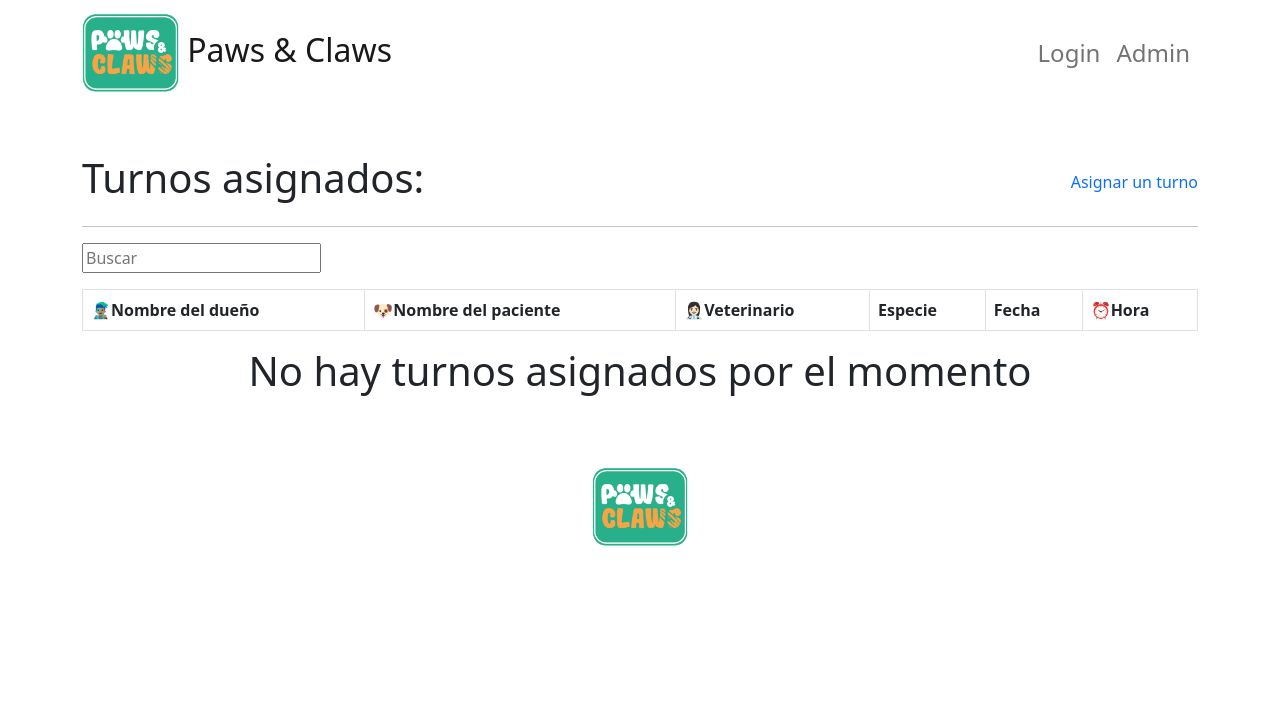
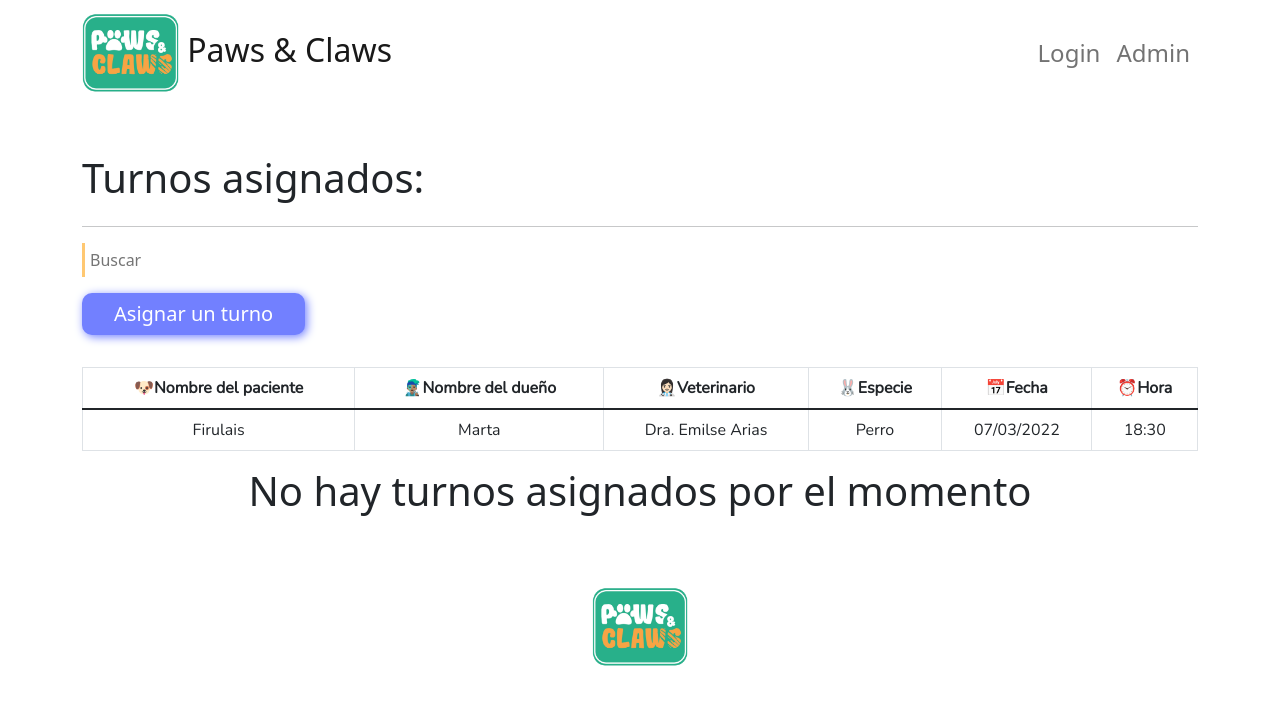
Before and after one commit to tomasCMPSN/ProyectoFinalGrupo2, a React (Create React App) app: page /turnostable in a window 1280 px wide. Shown: the top 704 px of the page. Built offline with nearby package versions, Linux system fonts and the light colour scheme.

Commit message:
cambio en la oagina de tablas

```diff
--- a/src/App.css
+++ b/src/App.css
@@ -106,3 +106,12 @@
        border-bottom: 2px solid #7280ff;
 
    }
+
+   /* Formatos para la table */
+
+   .table-style{
+       text-align: center;
+     padding: 35px;
+       border-radius: 10px;
+     font-family: "Nunito", sans-serif;
+   }
--- a/src/components/views/turnos/TurnosCreate.js
+++ b/src/components/views/turnos/TurnosCreate.js
@@ -22,7 +22,7 @@ const Turnos = () => {
 
         <Form className="mb-5 form_style">
           <Form.Group className="mb-3 " controlId="formBasicEmail">
-            <Form.Label>🐶Nombre de la mascota *</Form.Label>
+            <Form.Label>🐶Nombre del paciente*</Form.Label>
             <input className='form-stle-inner' type="text"  placeholder="Puki" />
           </Form.Group>
           <Form.Group className="mb-3" controlId="formBasicEmail">
@@ -40,7 +40,7 @@ const Turnos = () => {
           </Form.Group>
 
           <Form.Group className="mb-3" controlId="formBasicCheckbox">
-            <Form.Label>🐰Mascota*</Form.Label>
+            <Form.Label>🐰Especie*</Form.Label>
             <select className='form-stle-inner' >
               <option value="">Seleccione una especie</option>
               <option value="ave">Ave</option>
--- a/src/components/views/turnos/TurnosTable.js
+++ b/src/components/views/turnos/TurnosTable.js
@@ -7,28 +7,37 @@ const TurnosTable = () => {
         <div>
         <Container className="py-5">
           <div className="d-flex align-items-center justify-content-between">
-            <h1>Turnos asignados:</h1>
-            <Link to='/turnoscreate'className="btn-yellow text-decoration-none text-center">Asignar un turno </Link>
+            <h1 >Turnos asignados:</h1>
           </div>
           <hr />
-        <input placeholder='Buscar' className='clase'/>
+        <input placeholder='Buscar' className='form-stle-inner'/>
+            <Link to='/turnoscreate'className=" form-style-btn text-decoration-none text-center d-flex justify-content-center my-3 ">Asignar un turno </Link>
 
-          <Table bordered hover responsive className="align-middle mt-3">
+          <Table bordered hover responsive className="table-style mt-3">
 
             <thead>
               <tr>
+                <th>🐶Nombre del paciente</th>
                 <th>👨🏽‍🎤Nombre del dueño</th>
-                <th>🐶Nombre del paciente</th>
                 <th>👩🏻‍⚕️Veterinario</th>
-                <th>Especie</th>
-                <th>Fecha</th>
+                <th>🐰Especie</th>
+                <th>📅Fecha</th>
                 <th>⏰Hora</th>
               </tr>
             </thead>
             <tbody>
+              <tr>
+                <td>Firulais</td>
+                <td>Marta</td>
+                <td>Dra. Emilse Arias</td>
+                <td>Perro</td>
+                <td>07/03/2022</td>
+                <td>18:30</td>
+              </tr>
 
             </tbody>
           </Table>
+
 
 
 
```
